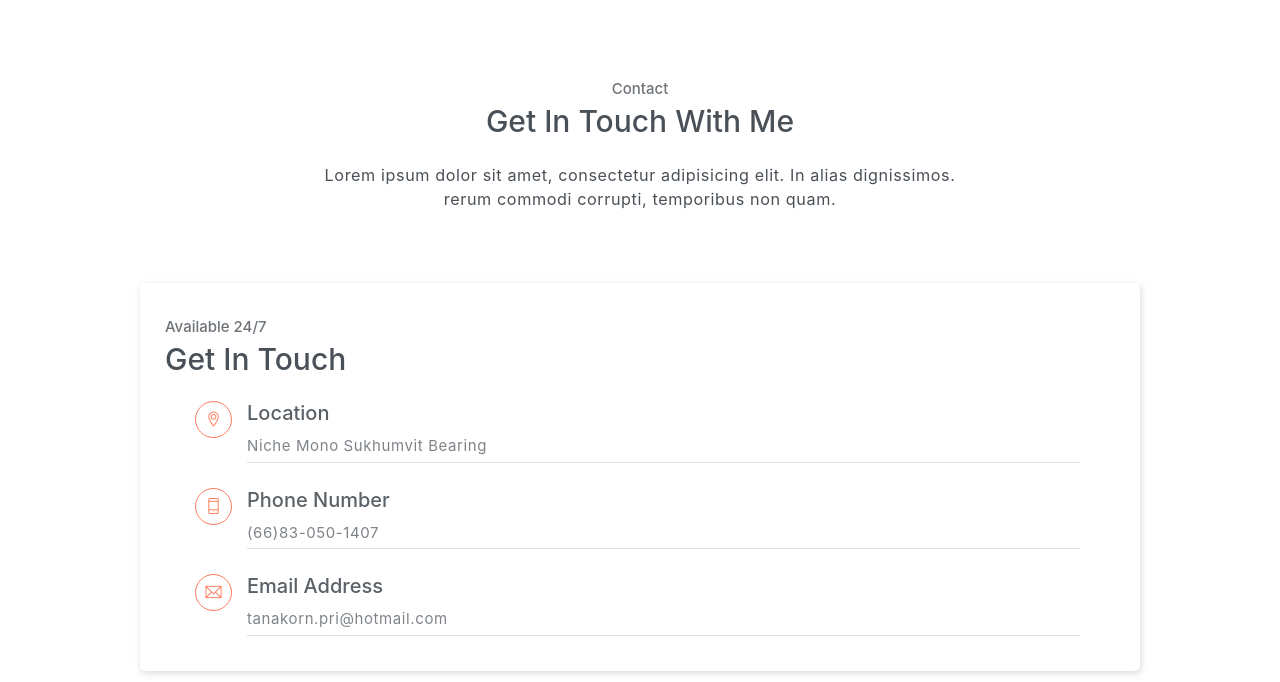
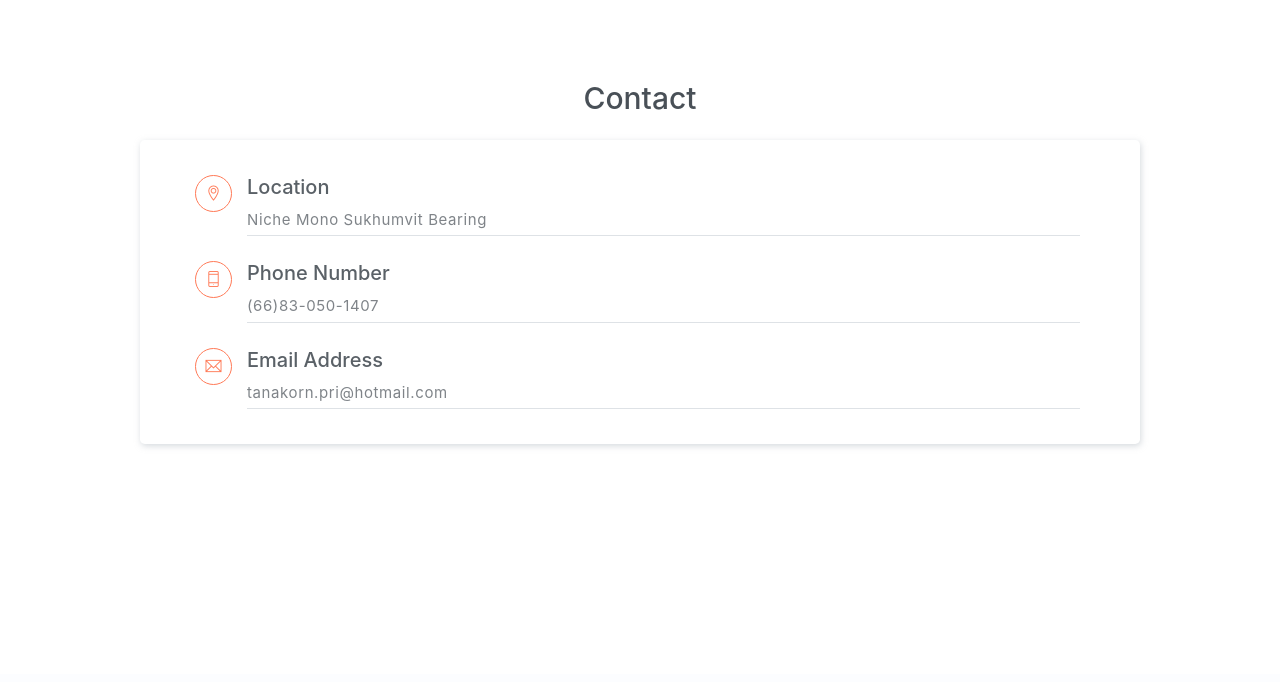
Before and after one commit to tnknkt/tnknkt.github.io, a website: page port/index.html in a window 1280 px wide. Shown: the part 3227-3909 px from the top of the page. Drawn offline with Linux system fonts and the light colour scheme.

Commit message:
update my portfolio

```diff
--- a/port/index.html
+++ b/port/index.html
@@ -426,14 +426,14 @@
     <!-- Contact Section -->
     <section id="contact" class="position-relative section">
         <div class="container text-center">
-            <h6 class="subtitle">Contact</h6>
-            <h6 class="section-title mb-4">Get In Touch With Me</h6>
-            <p class="mb-5 pb-4">Lorem ipsum dolor sit amet, consectetur adipisicing elit. In alias dignissimos. <br> rerum commodi corrupti, temporibus non quam.</p>
+            <!-- <h6 class="subtitle">Contact</h6> -->
+            <h6 class="section-title mb-4">Contact</h6>
+            <!-- <p class="mb-5 pb-4">Lorem ipsum dolor sit amet, consectetur adipisicing elit. In alias dignissimos. <br> rerum commodi corrupti, temporibus non quam.</p> -->
 
             <div class="contact text-left">
                 <div class="form">
-                    <h6 class="subtitle">Available 24/7</h6>
-                    <h6 class="section-title mb-4">Get In Touch</h6>
+                    <!-- <h6 class="subtitle">Available 24/7</h6> -->
+                    <!-- <h6 class="section-title mb-4">Get In Touch</h6> -->
                     <!-- <form>
                         <div class="form-group">
                             <input type="email" class="form-control" id="exampleInputEmail1" aria-describedby="emailHelp" placeholder="Enter email" required>
```
